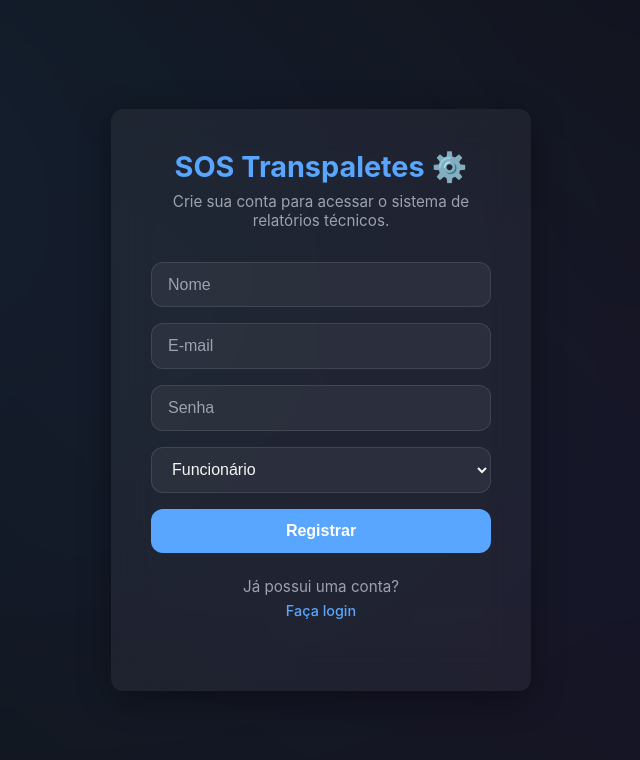
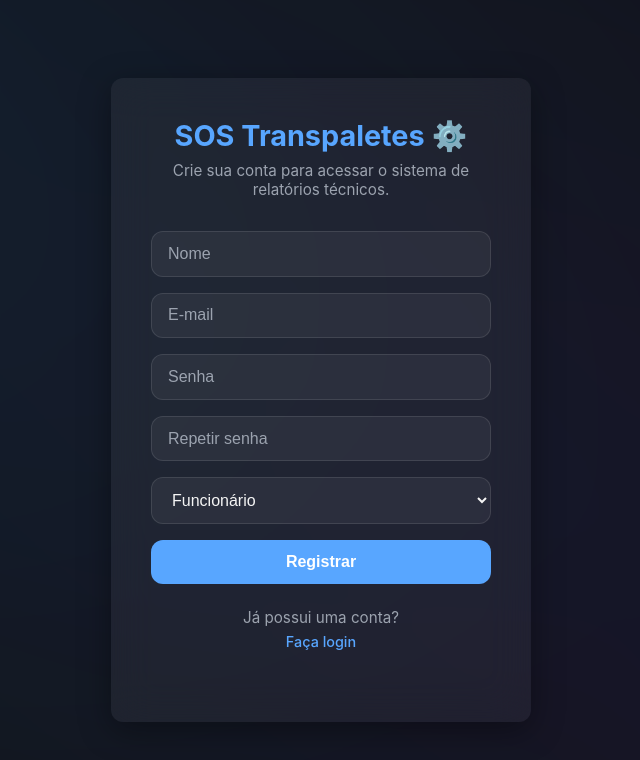
Before and after one commit to arturwgnr/SOS-Project, a React app in the folder frontend/: page /register in a window 1280 px wide. Shown: the top 760 px of the page, without its empty margins (319-959 px from the left). Built offline with nearby package versions, Linux system fonts and the light colour scheme; the HTML template or start-up script is replaced by a standard one.

Commit message:
Updated Register System

```diff
--- a/frontend/src/pages/Register.jsx
+++ b/frontend/src/pages/Register.jsx
@@ -1,18 +1,21 @@
 import { useNavigate } from "react-router-dom";
 import { useState } from "react";
 import "../styles/register.css";
-import api from "../services/api";
+import axios from "axios";
 
 export default function Register() {
   const nav = useNavigate();
 
   const [adminKey, setAdminKey] = useState("");
+  const [repeatPassword, setRepeatPassword] = useState("");
   const [formData, setFormData] = useState({
     name: "",
     email: "",
     password: "",
     role: "employee",
   });
+
+  const adminPass = "paumagiu";
 
   function handleChange(e) {
     setFormData({
@@ -21,11 +24,25 @@ export default function Register() {
     });
   }
 
-  function handleRegister(e) {
+  async function handleRegister(e) {
     e.preventDefault();
+    console.log("submit funcionando");
 
     try {
-      console.log("Oi?");
+      if (formData.password !== repeatPassword) {
+        return alert("Passwords must match!");
+      }
+
+      if (formData.role === "admin" && adminKey !== adminPass) {
+        return alert("Wrong admin password");
+      }
+
+      const res = await axios.post("http://localhost:5000/register", formData);
+
+      console.log(res.data);
+
+      alert("Usuario registrado com sucesso!");
+      nav("/login");
     } catch (error) {
       console.error(error);
     }
@@ -37,7 +54,7 @@ export default function Register() {
         <h1>SOS Transpaletes ⚙️</h1>
         <p>Crie sua conta para acessar o sistema de relatórios técnicos.</p>
 
-        <form>
+        <form onSubmit={handleRegister}>
           <input
             onChange={handleChange}
             value={formData.name}
@@ -64,12 +81,15 @@ export default function Register() {
             placeholder="Senha"
             required
           />
-          <select
-            value={formData.role}
-            onChange={handleChange}
-            name="role"
-            defaultValue="employee"
-          >
+          <input
+            type="password"
+            name="password2"
+            onChange={(e) => setRepeatPassword(e.target.value)}
+            value={repeatPassword}
+            placeholder="Repetir senha"
+            required
+          />
+          <select name="role" value={formData.role} onChange={handleChange}>
             <option value="employee">Funcionário</option>
             <option value="admin">Administrador</option>
           </select>
```
